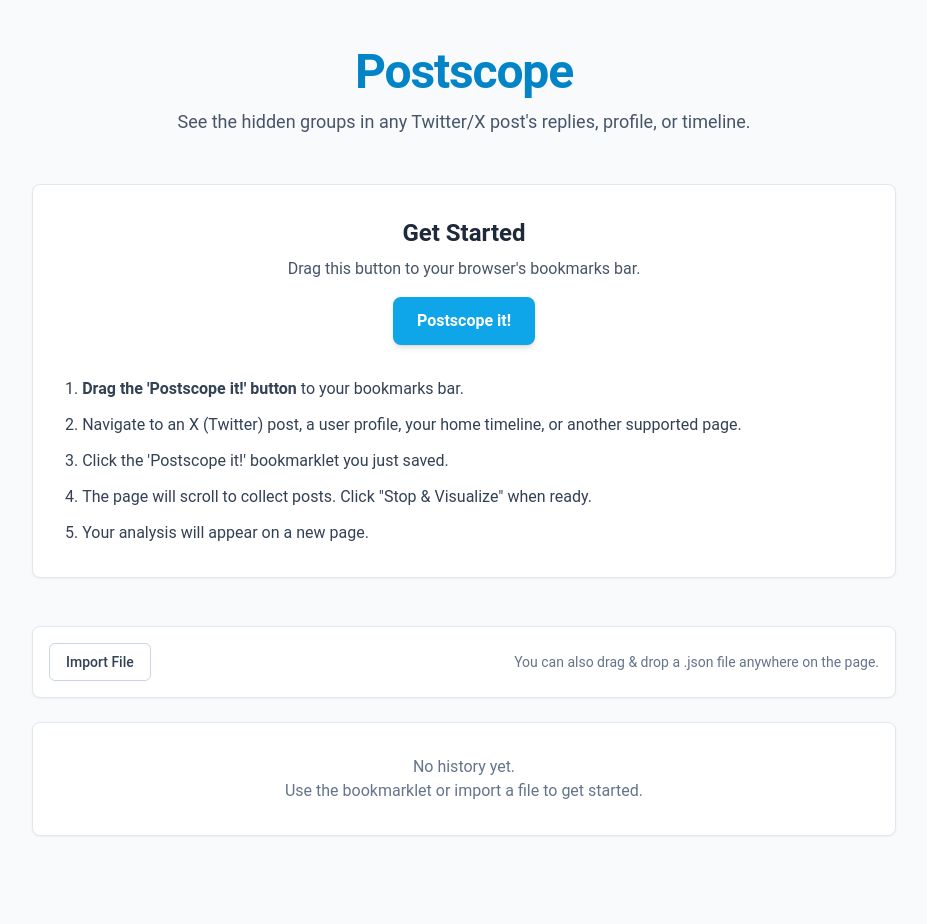
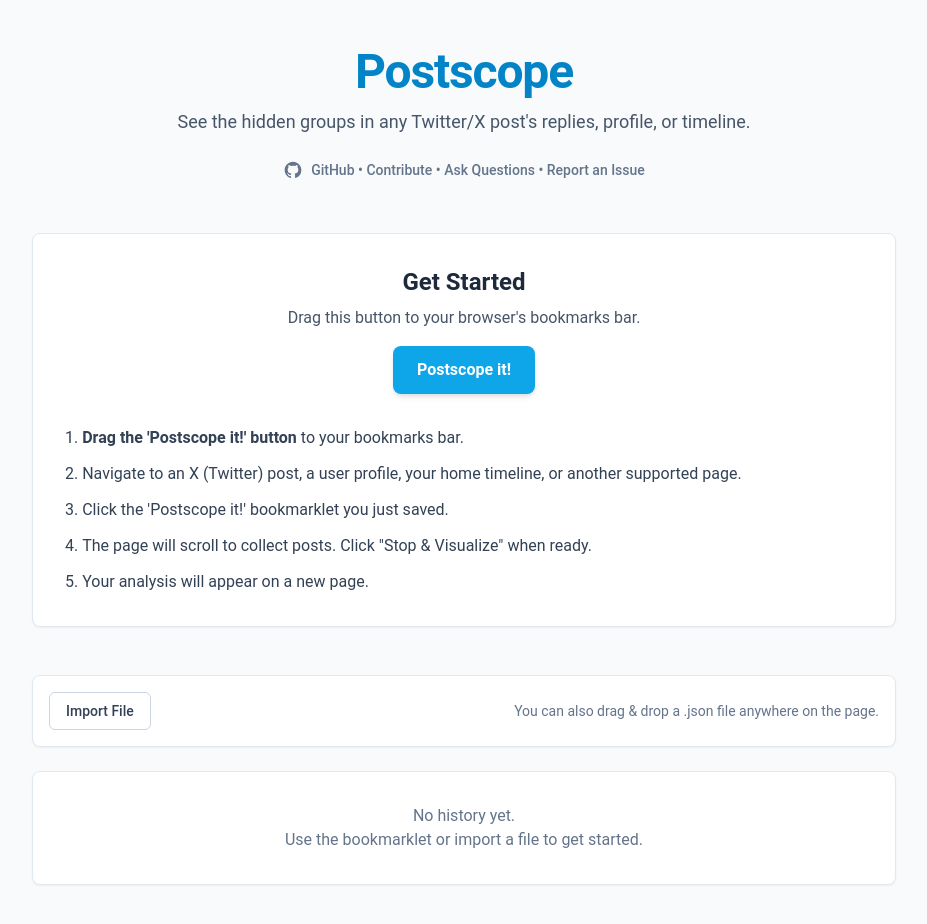
Before and after one commit to MateusMarta/postscope, a website built with Vite: page index.html in a window 1280 px wide. Shown: the whole page, without its empty margins (176-1103 px from the left). Built offline with nearby package versions, Linux system fonts and the light colour scheme.

Commit message:
Added github link to Main Page (index.html)

```diff
--- a/index.html
+++ b/index.html
@@ -12,6 +12,12 @@
         <header class="text-center mb-10 sm:mb-12">
             <h1 class="text-4xl sm:text-5xl font-bold text-sky-600 tracking-tight">Postscope</h1>
             <p class="mt-3 text-lg text-slate-600 max-w-2xl mx-auto">See the hidden groups in any Twitter/X post's replies, profile, or timeline.</p>
+            <div class="mt-6 text-sm">
+                <a href="https://github.com/MateusMarta/postscope" target="_blank" rel="noopener noreferrer" class="inline-flex items-center gap-2 text-slate-500 hover:text-sky-600 transition-colors font-medium">
+                    <svg class="h-5 w-5" fill="currentColor" viewBox="0 0 24 24" aria-hidden="true"><path fill-rule="evenodd" d="M12 2C6.477 2 2 6.477 2 12c0 4.418 2.865 8.168 6.839 9.492.5.092.682-.217.682-.482 0-.237-.009-.868-.014-1.703-2.782.605-3.369-1.343-3.369-1.343-.454-1.158-1.11-1.466-1.11-1.466-.908-.62.069-.608.069-.608 1.003.07 1.531 1.032 1.531 1.032.892 1.53 2.341 1.088 2.91.832.092-.647.35-1.088.636-1.338-2.22-.253-4.555-1.113-4.555-4.951 0-1.093.39-1.988 1.031-2.688-.103-.253-.446-1.272.098-2.65 0 0 .84-.27 2.75 1.026A9.564 9.564 0 0112 6.844c.85.004 1.705.115 2.504.337 1.909-1.296 2.747-1.027 2.747-1.027.546 1.378.203 2.398.1 2.651.64.7 1.03 1.595 1.03 2.688 0 3.848-2.338 4.695-4.566 4.943.359.309.678.92.678 1.855 0 1.338-.012 2.419-.012 2.747 0 .268.18.58.688.482A10.001 10.001 0 0022 12c0-5.523-4.477-10-10-10z" clip-rule="evenodd"></path></svg>
+                    <span>GitHub • Contribute • Ask Questions • Report an Issue</span>
+                </a>
+            </div>
         </header>
 
         <button id="toggle-instructions-btn" class="mx-auto mb-8 flex items-center text-sm font-semibold text-sky-600 hover:text-sky-700" style="display: none;">
```
